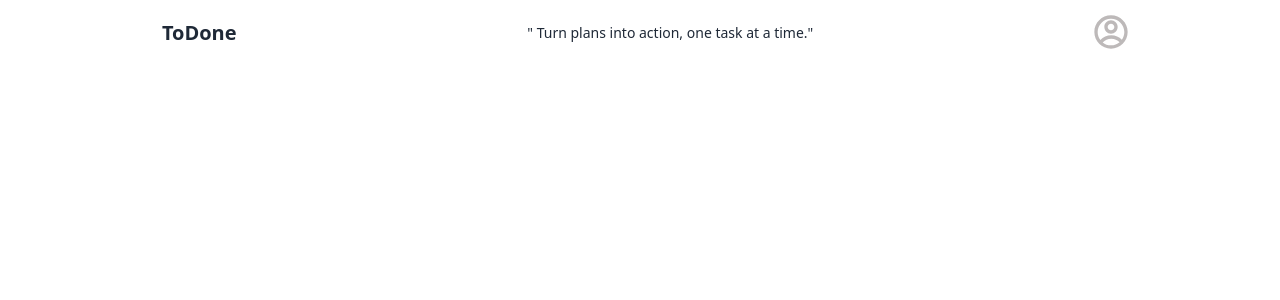
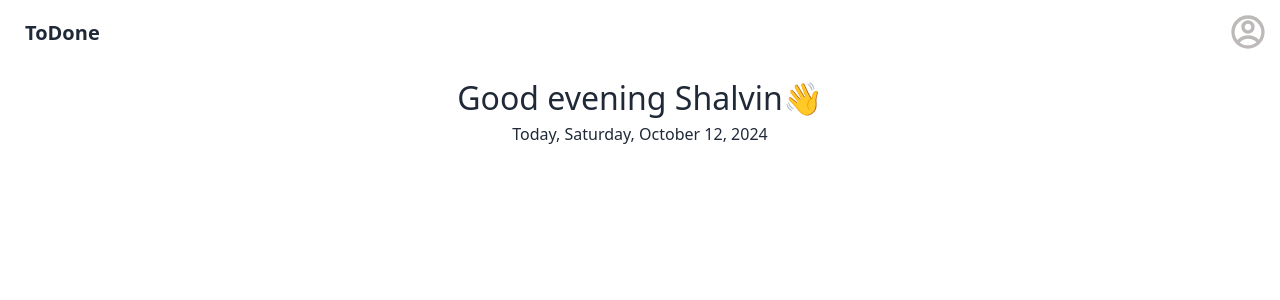
Before and after one commit to ShalvinShaji/ToDone, a React (Vite) app in the folder TodoneUI/: page / in a window 1280 px wide. Shown: the top 300 px of the page. Built offline with nearby package versions, Linux system fonts and the light colour scheme.

Commit message:
wish - completed

```diff
--- a/TodoneUI/src/App.jsx
+++ b/TodoneUI/src/App.jsx
@@ -1,10 +1,12 @@
 import "./App.css";
+import Herowish from "./components/Herowish";
 import Navbar from "./components/Navbar";
 
 function App() {
   return (
     <>
-    <Navbar/>
+      <Navbar />
+      <Herowish />
     </>
   );
 }
--- /dev/null
+++ b/TodoneUI/src/components/Herowish.css
@@ -0,0 +1,36 @@
+@keyframes waveAnimation {
+  0% {
+    transform: rotate(0deg);
+  }
+  10% {
+    transform: rotate(14deg);
+  }
+  20% {
+    transform: rotate(-8deg);
+  }
+  30% {
+    transform: rotate(14deg);
+  }
+  40% {
+    transform: rotate(-4deg);
+  }
+  50% {
+    transform: rotate(10deg);
+  }
+  60% {
+    transform: rotate(0deg);
+  }
+  100% {
+    transform: rotate(0deg);
+  }
+}
+
+.hero-wave {
+  display: inline-block;
+  animation: waveAnimation 2s infinite;
+  transform-origin: 70% 70%; /* Adjust the pivot point */
+}
+
+.hero-greet {
+  font-size: 2rem;
+}
--- /dev/null
+++ b/TodoneUI/src/components/Herowish.jsx
@@ -0,0 +1,36 @@
+import React from "react";
+import "./Herowish.css"; // Import the CSS file for the animation
+
+const Herowish = () => {
+  const today = new Date();
+  const hours = today.getHours();
+
+  // Format the date in words (e.g., "October 12, 2024")
+  const date = today.toLocaleDateString("en-US", {
+    weekday: "long",
+    year: "numeric",
+    month: "long",
+    day: "numeric",
+  });
+
+  let greeting;
+
+  if (hours < 12) {
+    greeting = "Good morning";
+  } else if (hours < 18) {
+    greeting = "Good afternoon";
+  } else {
+    greeting = "Good evening";
+  }
+
+  return (
+    <div className="flex flex-col justify-center items-center p-2">
+      <h1 className="hero-greet">
+        {greeting} Shalvin<span className="hero-wave">👋</span>
+      </h1>
+      <h3>Today, {date}</h3>
+    </div>
+  );
+};
+
+export default Herowish;
--- a/TodoneUI/src/components/Navbar.jsx
+++ b/TodoneUI/src/components/Navbar.jsx
@@ -3,15 +3,11 @@ import noImage from "../../public/assets/no_image.svg";
 
 const Navbar = () => {
   return (
-    <div className="navbar flex-row	 justify-around bg-base-100">
+    <div className=" navbar flex-row	justify-between bg-base-100 p-2">
       <div>
         <a className="btn btn-ghost text-xl">ToDone</a>
       </div>
-      <div>
-        <a className="text-sm">
-          " Turn plans into action, one task at a time."
-        </a>
-      </div>
+
       <div>
         <div className="dropdown dropdown-end">
           <div
```
